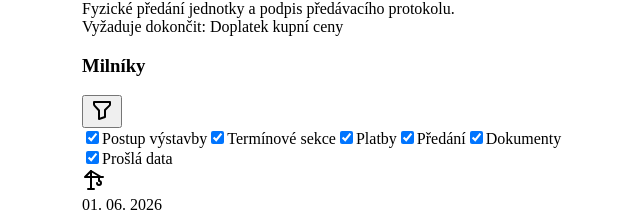
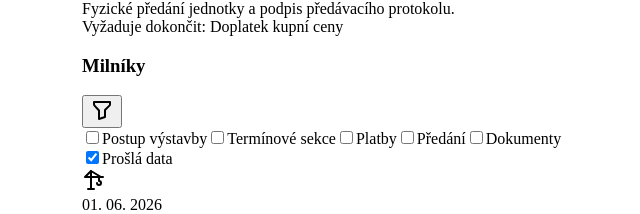
Before and after one commit to TomVitha/ois-vue, a Vue app: page /produkt/192-03-147 in a window 1280 px wide. Shown: the part 2495-2709 px from the top of the page, without its empty margins (198-838 px from the left). Built offline with nearby package versions, Linux system fonts and the light colour scheme.

Commit message:
Add filtering-related comments

```diff
--- a/src/views/Platby.vue
+++ b/src/views/Platby.vue
@@ -73,6 +73,7 @@
               <div class="dropdown">
                 <a href="#" class="btn btn-sm dropdown-toggle" data-bs-toggle="dropdown">
                   Produkty
+                  <!-- NOTE: Zde se výjimečně budou vypisovat všechny nakliklé položky (zde produkty) - Jeden badge na položku! -->
                   <span class="badge ms-2">192-03-147</span>
                 </a>
                 <div class="dropdown-menu">
@@ -93,6 +94,8 @@
               <div class="dropdown">
                 <a href="#" class="btn btn-sm dropdown-toggle" data-bs-toggle="dropdown">
                   Stav
+                  <!-- NOTE: Zde se objeví badge s počet aktivních položek filtru. -->
+                  <!-- <span class="badge ms-2">1</span> -->
                 </a>
                 <!-- NOTE: Výchozí stav: Žádné checkboxy nezaškrtnuty = žádné aktivní filtry => zobrazit všechny položky. Pak zobrazit položky vyhovující právě těm zaškrtnutým filtrům. -->
                 <div class="dropdown-menu">
@@ -114,12 +117,12 @@
                   </label>
                 </div>
               </div>
-              <!-- NOTE: Použijeme, pokud by se výsledky neupdatovali okamžitě -->
-              <button type="button" class="btn-link text-success">
+              <!-- NOTE: Použijeme, pokud by se výsledky neupdatovali okamžitě. Zobrazí se pouze když právě navolené filtry se liší od aktivních (tedy když uživatel si nakliká filtry, ale nejsou aplikovány). -->
+              <button type="button" class="btn-link text-success text-nowrap">
                 <svg xmlns="http://www.w3.org/2000/svg" width="24" height="24" viewBox="0 0 24 24" fill="none" stroke="currentColor" stroke-width="2" stroke-linecap="round" stroke-linejoin="round" class="icon icon-tabler icons-tabler-outline icon-tabler-check"><path stroke="none" d="M0 0h24v24H0z" fill="none" /><path d="M5 12l5 5l10 -10" /></svg>
                 Aplikovat
               </button>
-              <button type="button" class="btn-link text-body">
+              <button type="button" class="btn-link text-body text-nowrap">
                 Zrušit filtry
               </button>
             </div>
--- a/src/views/Produkt.vue
+++ b/src/views/Produkt.vue
@@ -201,11 +201,11 @@
                     <!-- <span class="badge badge-dot bg-red badge-notification"></span> -->
                   </button>
                   <div class="dropdown-menu dropdown-menu-end">
-                    <label class="dropdown-item"><input class="form-check-input m-0 me-2" type="checkbox" checked>Postup výstavby</label>
-                    <label class="dropdown-item"><input class="form-check-input m-0 me-2" type="checkbox" checked>Termínové sekce</label>
-                    <label class="dropdown-item"><input class="form-check-input m-0 me-2" type="checkbox" checked>Platby</label>
-                    <label class="dropdown-item"><input class="form-check-input m-0 me-2" type="checkbox" checked>Předání</label>
-                    <label class="dropdown-item"><input class="form-check-input m-0 me-2" type="checkbox" checked>Dokumenty</label>
+                    <label class="dropdown-item"><input class="form-check-input m-0 me-2" type="checkbox">Postup výstavby</label>
+                    <label class="dropdown-item"><input class="form-check-input m-0 me-2" type="checkbox">Termínové sekce</label>
+                    <label class="dropdown-item"><input class="form-check-input m-0 me-2" type="checkbox">Platby</label>
+                    <label class="dropdown-item"><input class="form-check-input m-0 me-2" type="checkbox">Předání</label>
+                    <label class="dropdown-item"><input class="form-check-input m-0 me-2" type="checkbox">Dokumenty</label>
                     <div class="dropdown-divider"></div>
                     <label class="dropdown-item"><input class="form-check-input m-0 me-2" type="checkbox" checked>Prošlá data</label>
                   </div>
```
